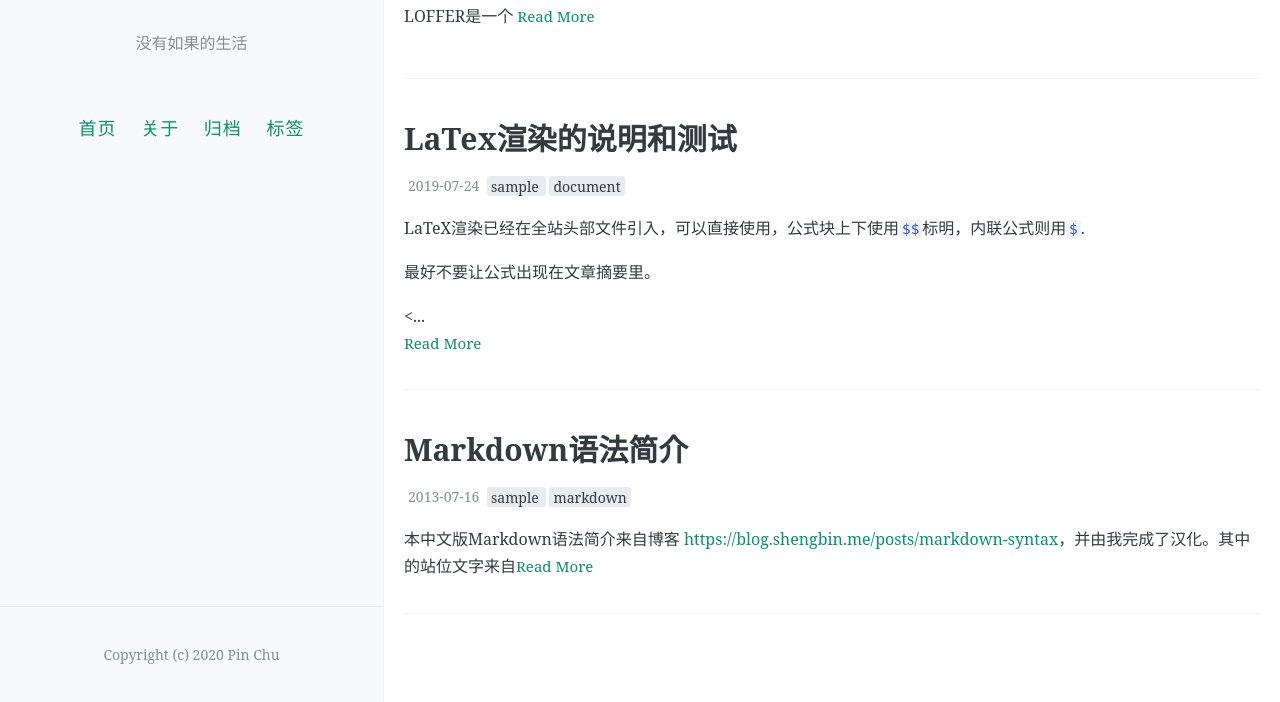
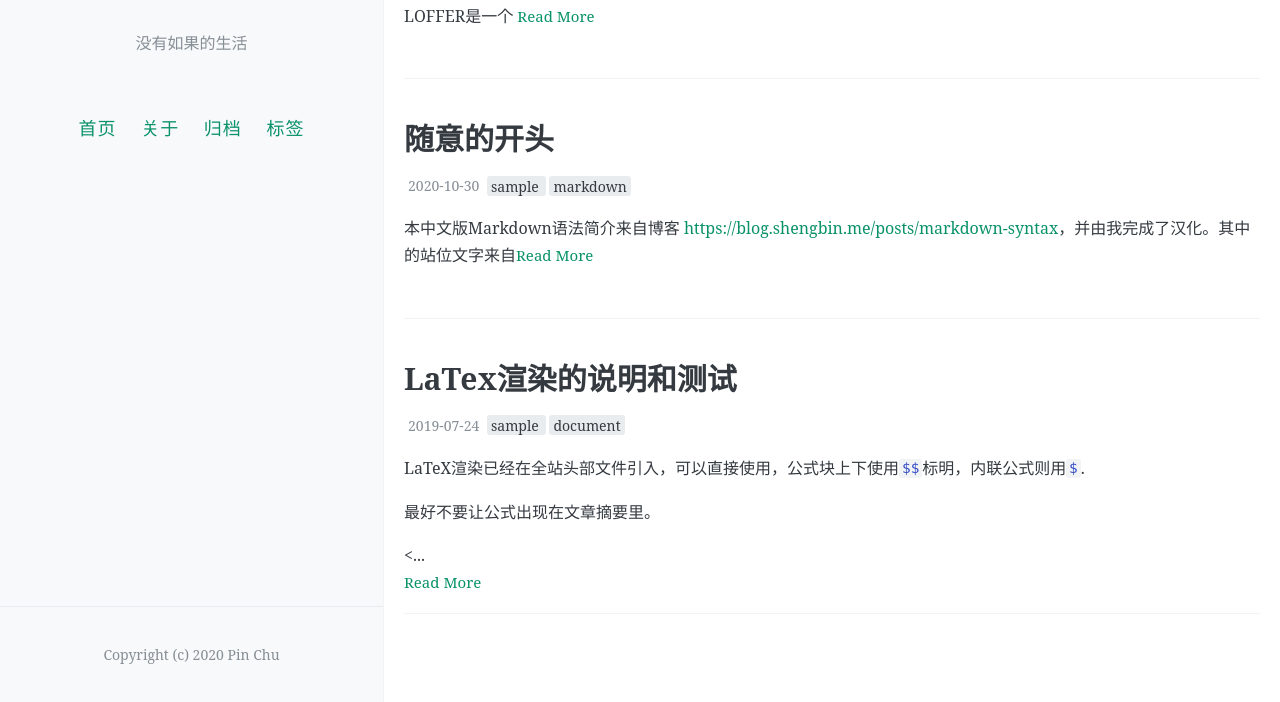
Before and after one commit to cp12182018/blog, a Jekyll site: the page built from index.html, in a window 1280 px wide and 1037 px high. Shown: the part 335-1037 px from the top of the window. Built offline with Jekyll 4.4.1, drawn with Linux system fonts in a browser that asks for light colours; the list of posts is cut into pages by our own code; comment, search, counter and statistics services are not loaded.

Commit message:
Update 2013-07-16-chinese-markdown-cheatsheet.md

```diff
--- a/_posts/2013-07-16-chinese-markdown-cheatsheet.md
+++ b/_posts/2013-07-16-chinese-markdown-cheatsheet.md
@@ -1,8 +1,8 @@
 ---
 layout: post
-title: Markdown语法简介
-date: 2013-07-16
-Author: Shengbin
+title: 随意的开头
+date: 2020-10-30
+Author: Pin
 tags: [sample, markdown]
 comments: true
 toc: true
```
